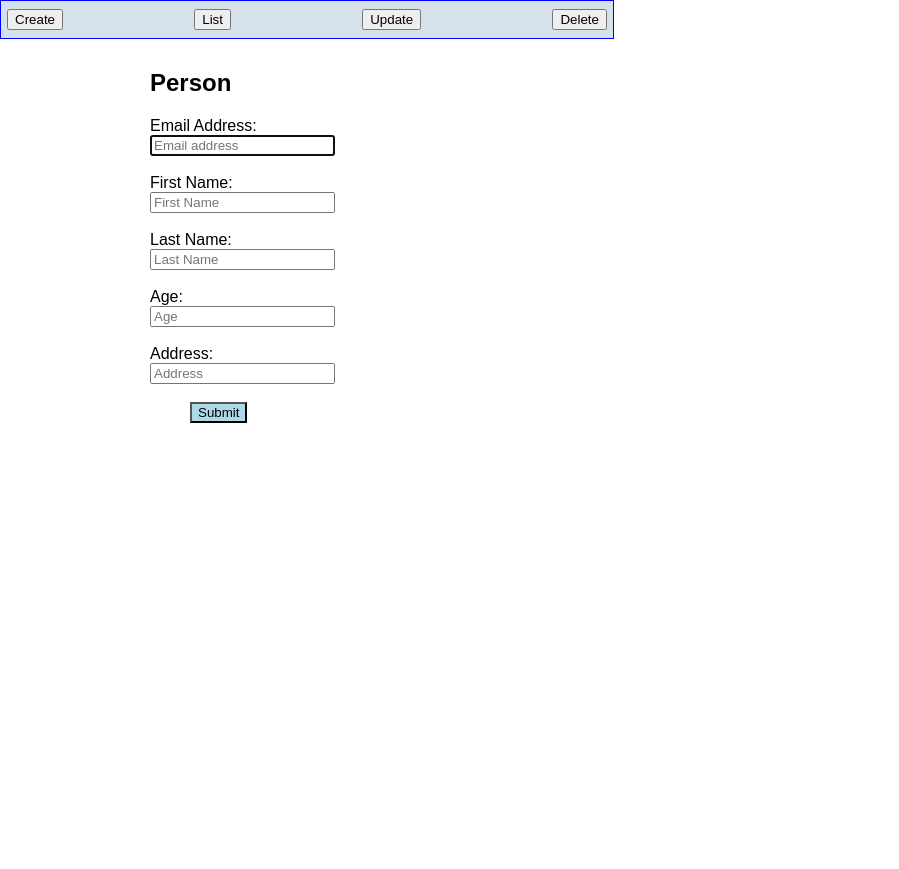
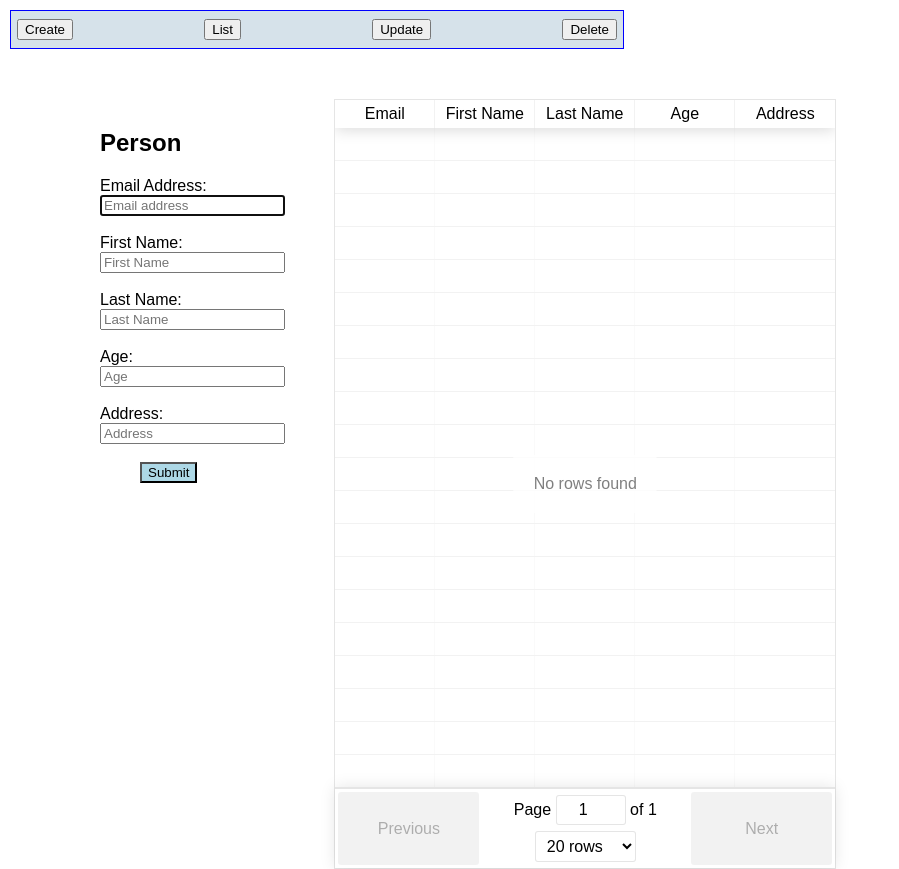
Before and after one commit to ajitsi/crud-app, a React app: page / in a window 1280 px wide. Both pictures are taken after a click on the button "Create". Shown: the whole page, without its empty margins (0-899 px from the left). Before the commit the page ends 800 px from the top, so only its background shows below. Built offline with nearby package versions, Linux system fonts and the light colour scheme.

Commit message:
latest changes

```diff
--- a/package.json
+++ b/package.json
@@ -6,7 +6,8 @@
     "classnames": "^2.2.6",
     "react": "^16.4.2",
     "react-dom": "^16.4.2",
-    "react-scripts": "1.1.4"
+    "react-scripts": "1.1.4",
+    "react-table": "^6.8.6"
   },
   "scripts": {
     "start": "react-scripts start",
--- a/public/index.html
+++ b/public/index.html
@@ -27,6 +27,7 @@
     </noscript>
     <div id="root"></div>
     <div id="pop"></div>
+    <div id="tab"></div>
     <!--
       This HTML file is a template.
       If you open it directly in the browser, you will see an empty page.
--- /dev/null
+++ b/src/PersonDataTable.js
@@ -0,0 +1,60 @@
+
+import { render } from "react-dom";
+import ReactTable from "react-table";
+import "react-table/react-table.css";
+
+import React, { Component } from 'react';
+import { classNames } from 'classnames';
+
+class PersonDataTable extends Component {
+    constructor(props) {
+        super(props);
+        this.state = {
+            data: [],
+            selected: null,
+            columns: [
+                {
+                    Header: "Email",
+                    id: "email",
+                    accessor: d => d.email
+                },
+                {
+                    Header: "First Name",
+                    id: "firstName",
+                    accessor: d => d.firstName
+                },
+                {
+                    Header: "Last Name",
+                    id: "lastName",
+                    accessor: d => d.lastName
+                },
+                {
+                    Header: "Age",
+                    id: "age",
+                    accessor: d => d.age
+                },
+                {
+                    Header: "Address",
+                    id: "address",
+                    accessor: d => d.address
+                }
+            ]
+        };
+    }
+
+    render() {
+        const entries = this.props.entries;
+        const { columns } = this.state;
+        return (
+            <div>
+                <ReactTable
+                    data={entries}
+                    columns={columns}
+                    classNames="-striped -highlight"
+                />
+            </div>
+        );
+    }
+}
+
+export default PersonDataTable;
--- a/src/Toolbar.js
+++ b/src/Toolbar.js
@@ -1,6 +1,7 @@
 import React, { Component } from 'react';
 import UserForm from './UserForm';
 import ReactDOM from 'react-dom';
+import PersonDataTable from './PersonDataTable';
 
 
 const toolbarStyle = {
@@ -11,7 +12,8 @@ const toolbarStyle = {
   alignItems: 'center',
   justifyContent: 'center',
   border: '1px solid blue',
-  padding: '8px 6px'
+  padding: '8px 6px',
+  margin: '10px 0px 50px 10px'
 };
 
 class Toolbar extends Component {
@@ -22,8 +24,8 @@ class Toolbar extends Component {
 
   render() {
     return (
-      <div style={toolbarStyle}>
-        <button onClick={this.onClick}>Create</button>
+      <div style={toolbarStyle} >
+        <button onClick={this.onClick} >Create</button>
         <div style={{ flex: 1 }} />
         <button>List</button>
         <div style={{ flex: 1 }} />
@@ -35,8 +37,12 @@ class Toolbar extends Component {
   }
   onClick() {
     return (
-      ReactDOM.render(<div>
+      ReactDOM.render(<div style= {{display: "flex", flexDirection: "row"}}>
         <UserForm />
+        <div style={{flex : 0.1}} />
+        <div id="tab">
+        <PersonDataTable entries={[]} />
+        </div>
       </div>,
         document.getElementById("pop")
       )
--- a/src/UserForm.js
+++ b/src/UserForm.js
@@ -1,74 +1,130 @@
-import React, { Component } from 'react';
-import classNames from 'classnames';
-
+import React, { Component } from "react";
+import ReactDOM from "react-dom";
+import classNames from "classnames";
+import PersonDataTable from "./PersonDataTable";
+import { render } from "react-dom";
 
 class UserForm extends Component {
   constructor(props) {
     super(props);
     this.state = {
-            email: '',
-            firstName: '',
-            lastName: '',
-            age: '',
-            address: ''
+      records: []
     };
+    this.onChange = this.onChange.bind(this);
   }
 
-    onChange = (e) => {
-        var state = this.state;
-        state[e.target.name] = e.target.value;
+  onChange = e => {
+    e.preventDefault();
+  };
 
-        this.setState(state);
+  onSubmit = e => {
+    // e.preventDefault();
+
+    var record = {
+      email: e.target.email.value,
+      firstName: e.target.firstName.value,
+      lastName: e.target.lastName.value,
+      age: e.target.age.value,
+      address: e.target.address.value
+    };
+
+    this.setState(
+      prevState => {
+        return {
+          records: prevState.records.concat(record)
+        };
+      },
+      () => {
+        return ReactDOM.render(
+          <div>
+            <PersonDataTable entries={this.state.records} />
+          </div>,
+          document.getElementById("tab")
+        );
       }
-
-    onSubmit = (e) => {
-        e.preventDefault();
-
-        //handle form processing here....
-        //to do
-    }
-
+    );
+  };
 
   render() {
     var { email, firstName, lastName, age, address } = this.state;
-        var formGroupClass = classNames('form-group');
+    var formGroupClass = classNames("form-group");
 
     return (
       <div className="container" title={this.props.text}>
-                <form className="form-user" style={{ margin: "30px 0px 10px 150px" }} onSubmit={this.onSubmit}>
+        <form
+          className="form-user"
+          style={{ margin: "30px 0px 20px 100px" }}
+          onSubmit={this.onSubmit}
+        >
           <h2 className="form-user-create">Person</h2>
-                    <div className={formGroupClass} >
+          <div className={formGroupClass}>
             <label className="form-label">Email Address: </label> <br />
-                        <input type="text" name="email" className="form-control"
-                            placeholder="Email address" value={email} onChange={this.onChange} autoFocus />
+            <input
+              type="text"
+              name="email"
+              className="form-control"
+              placeholder="Email address"
+              value={email}
+              onChange={this.onChange}
+              autoFocus
+            />
           </div>
           <br />
           <div className={formGroupClass}>
             <label className="form-label">First Name: </label> <br />
-                        <input type="text" name="firstName" className="form-control"
-                            placeholder="First Name" value={firstName} onChange={this.onChange} />
+            <input
+              type="text"
+              name="firstName"
+              className="form-control"
+              placeholder="First Name"
+              value={firstName}
+              onChange={this.onChange}
+            />
           </div>
           <br />
           <div className={formGroupClass}>
-                        <label className="form-label" > Last Name: </label> <br />
-                        <input type="text" name="lastName" className="form-control"
-                            placeholder="Last Name" value={lastName} onChange={this.onChange} />
+            <label className="form-label"> Last Name: </label> <br />
+            <input
+              type="text"
+              name="lastName"
+              className="form-control"
+              placeholder="Last Name"
+              value={lastName}
+              onChange={this.onChange}
+            />
           </div>
           <br />
           <div className={formGroupClass}>
             <label className="form-label">Age: </label> <br />
-                        <input type="text" name="age" className="form-control"
-                            placeholder="Age" value={age} onChange={this.onChange} />
+            <input
+              type="text"
+              name="age"
+              className="form-control"
+              placeholder="Age"
+              value={age}
+              onChange={this.onChange}
+            />
           </div>
           <br />
           <div className={formGroupClass}>
-                        <label className="form-label">Address: </label><br />
-                        <input type="text" name="address" className="form-control"
-                            placeholder="Address" value={address} onChange={this.onChange} />
+            <label className="form-label">Address: </label>
+            <br />
+            <input
+              type="text"
+              name="address"
+              className="form-control"
+              placeholder="Address"
+              value={address}
+              onChange={this.onChange}
+            />
           </div>
           <br />
           <div className="text-right" style={{ margin: "0px 0px 0px 40px" }}>
-                        <input type="submit" value="Submit" style={{ backgroundColor: "lightBlue", }} />
+            <input
+              type="submit"
+              value="Submit"
+              style={{ backgroundColor: "lightBlue" }}
+            />
           </div>
         </form>
       </div>
```
Also changed, not shown: 1 other file. Lines whose indentation alone changed are shown as unchanged.
